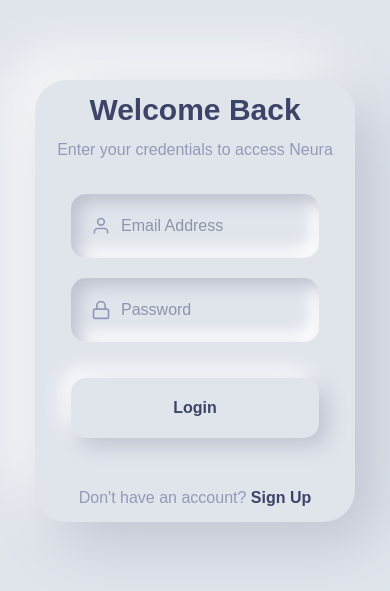
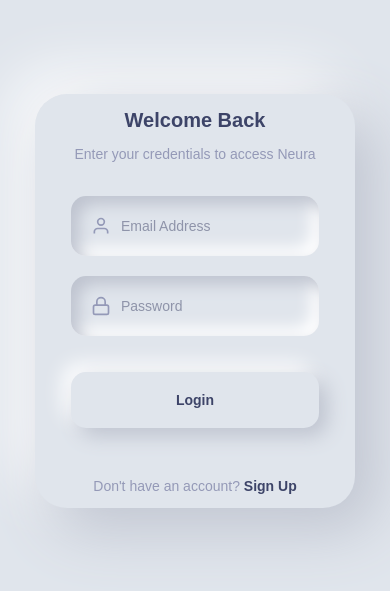
Before and after one commit to KaushikGurlhosur/Neura, a Next.js app: page /login in a window 390 px wide. Shown: the part 121-712 px from the top of the page. Built offline with nearby package versions, Linux system fonts and the light colour scheme.

Commit message:
Login page responsive

```diff
--- a/app/(auth)/login/page.jsx
+++ b/app/(auth)/login/page.jsx
@@ -140,12 +140,12 @@
 
   return (
     <div className="flex justify-center items-center min-h-screen bg-[#e0e5ec] ">
-      <div className="bg-[#e0e5ec] rounded-4xl shadow-[20px_20px_60px_#bec3cf,-20px_-20px_60px_#ffffff] max-w-[320px] sm:w-sm md:w-lg w-full p-3 md:p-5">
+      <div className="bg-[#e0e5ec] rounded-4xl shadow-[20px_20px_60px_#bec3cf,-20px_-20px_60px_#ffffff] w-[320px] sm:w-sm md:w-lg p-3 md:p-5">
         <div className="flex flex-col items-center">
-          <h2 className="text-[#3d4468] font-extrabold text-3xl mb-2.5">
+          <h2 className="text-[#3d4468] font-extrabold text-xl sm:text-2xl md:text-3xl mb-2.5">
             Welcome Back
           </h2>
-          <p className="text-[#9499b7] mb-2">
+          <p className="text-[#9499b7] text-sm sm:text-base md:text-lg mb-2">
             Enter your credentials to access Neura
           </p>
         </div>
@@ -162,7 +162,7 @@
               <UserIcon />
             </div>
             <input
-              className="w-full bg-[#e0e5ec] border-none rounded-[15px] pt-[20px] pr-[24px] pb-[20px] pl-[50px] shadow-[inset_8px_8px_16px_#bec3cf,inset_-8px_-8px_16px_#ffffff] text-[#3d4468] text-[16px] outline-none"
+              className="w-full bg-[#e0e5ec] border-none rounded-[15px] pt-[20px] pr-[24px] pb-[20px] pl-[50px] shadow-[inset_8px_8px_16px_#bec3cf,inset_-8px_-8px_16px_#ffffff] text-[#3d4468] text-sm sm:text-base md:text-lg outline-none"
               type="email"
               placeholder="Email Address"
               value={form.identifier}
@@ -176,7 +176,7 @@
               <LockIcon />
             </div>
             <input
-              className="w-full bg-[#e0e5ec] border-none rounded-[15px] pt-[20px] pr-[24px] pb-[20px] pl-[50px] shadow-[inset_8px_8px_16px_#bec3cf,inset_-8px_-8px_16px_#ffffff] text-[#3d4468] text-[16px] outline-none"
+              className="w-full bg-[#e0e5ec] border-none rounded-[15px] pt-[20px] pr-[24px] pb-[20px] pl-[50px] shadow-[inset_8px_8px_16px_#bec3cf,inset_-8px_-8px_16px_#ffffff] text-[#3d4468] text-sm sm:text-base md:text-lg outline-none"
               type="password"
               placeholder="Password"
               value={form.password}
@@ -187,18 +187,18 @@
           <button
             type="submit"
             disabled={isloading}
-            className="w-full bg-[#e0e5ec] border-none rounded-[15px] p-[18px] text-[#3d4468] font-semibold shadow-[8px_8px_20px_#bec3cf,-8px_-8px_20px_#ffffff] cursor-pointer mt-4 transition-all duration-200 ease-in-out">
+            className="w-full text-sm sm:text-base md:text-lg bg-[#e0e5ec] border-none rounded-[15px] p-[18px] text-[#3d4468] font-semibold shadow-[8px_8px_20px_#bec3cf,-8px_-8px_20px_#ffffff] cursor-pointer mt-4 transition-all duration-200 ease-in-out">
             {isloading ? "Authenticating..." : "Login"}
           </button>
         </form>
 
         <div className="flex items-center justify-center mt-8">
-          <p className="text-[#9499b7] text-base">
+          <p className="text-[#9499b7] text-sm sm:text-base md:text-lg">
             Don't have an account?&nbsp;
           </p>
           <Link
             href="/register"
-            className="text-[#3d4468] font-bold decoration-0 ">
+            className="text-[#3d4468] font-bold text-sm sm:text-base md:text-lg decoration-0 ">
             Sign Up
           </Link>
         </div>
```
Also changed, not shown: 1 other file (tests, documents, lock files or other folders).
